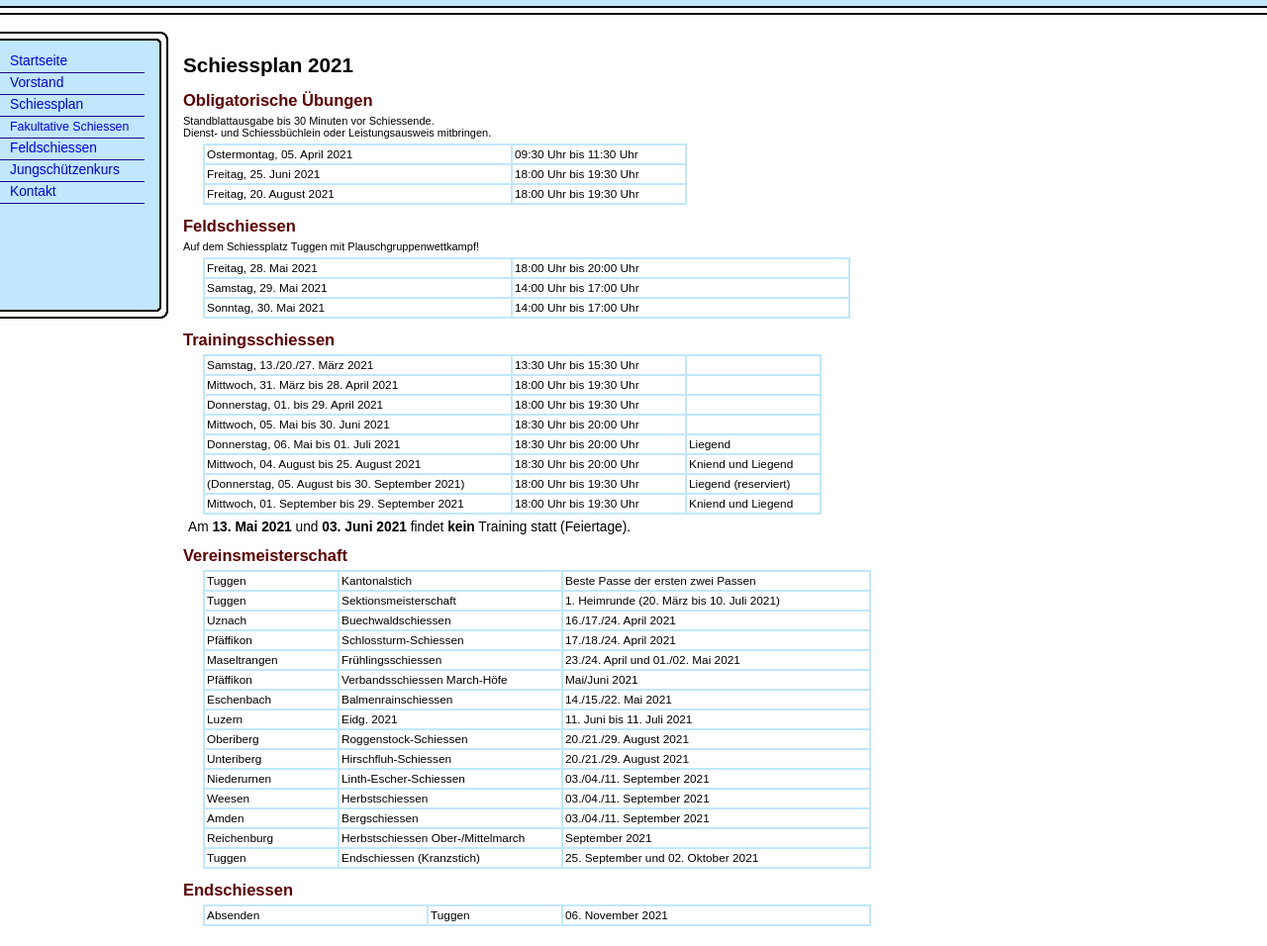
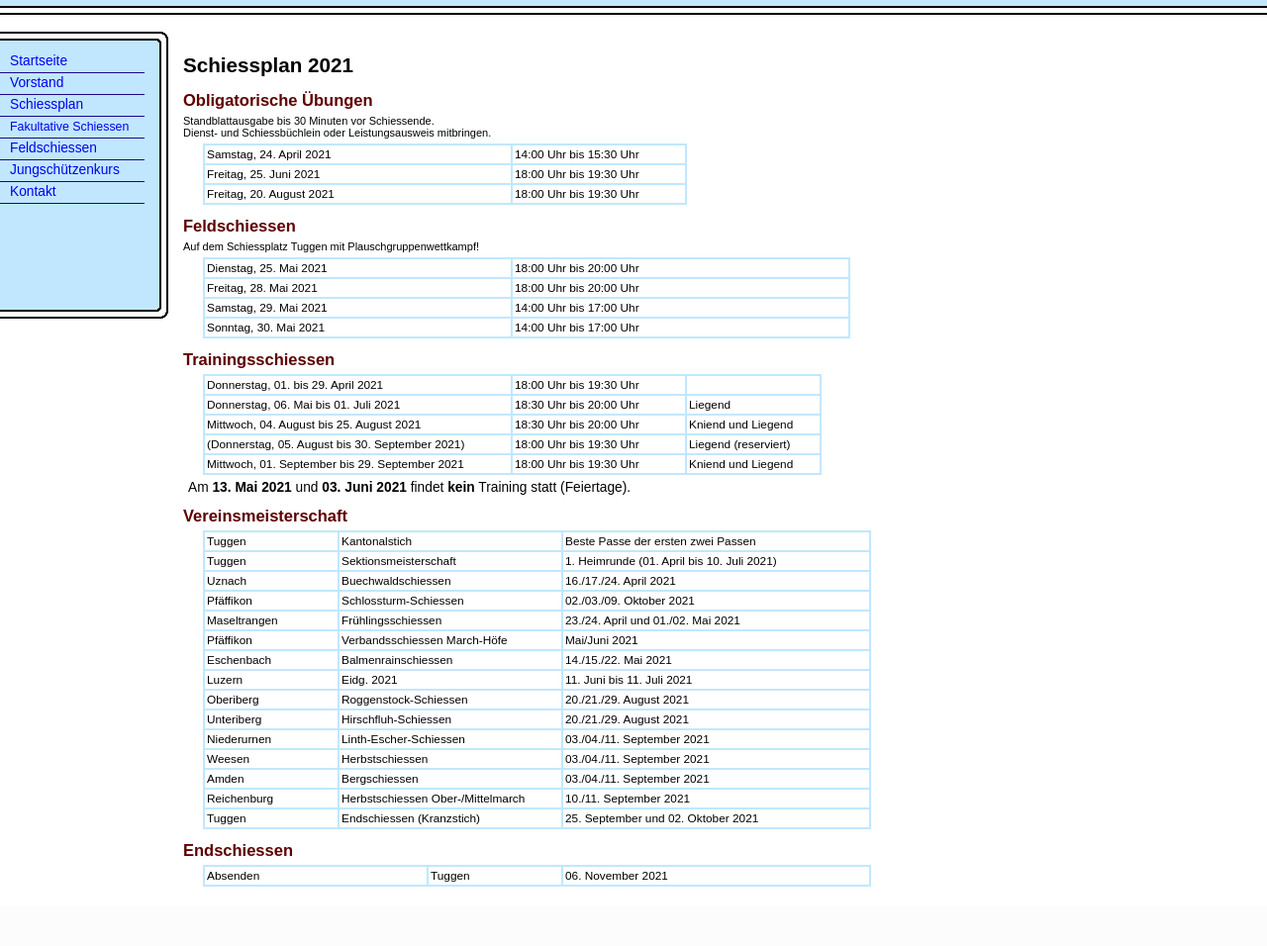
Before and after one commit to mjanser/sg-tuggen-website, a Symfony app: template templates/schiessplan.html.twig in a window 1280 px wide. Shown: the part 98-1054 px from the top of the page at 99% size. After the commit the page ends 994 px from the top, so only its background shows below. Run offline with Twig, Linux system fonts and the light colour scheme; the template is opened without the code that fills it, so the values that code supplies are empty; some libraries are stand-ins or nearby versions.

Commit message:
Flyer + adjustments to Schiessplan

```diff
--- a/templates/schiessplan.html.twig
+++ b/templates/schiessplan.html.twig
@@ -10,8 +10,8 @@
     Dienst- und Schiessbüchlein oder Leistungsausweis mitbringen.</div>
     <table id="t_obli" summary="Obligatorische Übungen">
     <tr class="datetime">
-        <td class="date">Ostermontag, 05. April 2021</td>
-        <td class="time">09:30 Uhr bis 11:30 Uhr</td>
+        <td class="date">Samstag, 24. April 2021</td>
+        <td class="time">14:00 Uhr bis 15:30 Uhr</td>
     </tr>
     <tr class="datetime">
         <td class="date">Freitag, 25. Juni 2021</td>
@@ -27,10 +27,10 @@
     <h2>Feldschiessen</h2>
     <div class="description">Auf dem Schiessplatz Tuggen mit Plauschgruppenwettkampf!<br /></div>
     <table id="t_feld" summary="Feldschiessen">
-    {#}<tr class="datetime">
-        <td class="date">Montag, 29. Juni 2021</td>
+    <tr class="datetime">
+        <td class="date">Dienstag, 25. Mai 2021</td>
         <td class="time-big">18:00 Uhr bis 20:00 Uhr</td>
-    </tr>#}
+    </tr>
     <tr>
         <td class="date">Freitag, 28. Mai 2021</td>
         <td class="time-big">18:00 Uhr bis 20:00 Uhr</td>
@@ -49,23 +49,8 @@
     <h2>Trainingsschiessen</h2>
     <table id="t_ueb" summary="Übungsschiessen">
     <tr class="datetime">
-        <td class="date">Samstag, 13./20./27. März 2021</td>
-        <td class="time">13:30 Uhr bis 15:30 Uhr</td>
-        <td class="position"></td>
-    </tr>
-    <tr class="datetime">
-        <td class="date">Mittwoch, 31. März bis 28. April 2021</td>
-        <td class="time">18:00 Uhr bis 19:30 Uhr</td>
-        <td class="position"></td>
-    </tr>
-    <tr class="datetime">
         <td class="date">Donnerstag, 01. bis 29. April 2021</td>
         <td class="time">18:00 Uhr bis 19:30 Uhr</td>
-        <td class="position"></td>
-    </tr>
-    <tr class="datetime">
-        <td class="date">Mittwoch, 05. Mai bis 30. Juni 2021</td>
-        <td class="time">18:30 Uhr bis 20:00 Uhr</td>
         <td class="position"></td>
     </tr>
     <tr class="datetime">
@@ -104,7 +89,7 @@
         <!--<td class="cup"></td>-->
         <td class="location">Tuggen</td>
         <td class="shooting">Sektionsmeisterschaft</td>
-        <td class="date">1. Heimrunde (20. März bis 10. Juli 2021)</td>
+        <td class="date">1. Heimrunde (01. April bis 10. Juli 2021)</td>
     </tr>
     <tr class="datetime">
         <!--<td class="cup"></td>-->
@@ -116,7 +101,7 @@
         <!--<td class="cup"></td>-->
         <td class="location">Pfäffikon</td>
         <td class="shooting">Schlossturm-Schiessen</td>
-        <td class="date">17./18./24. April 2021</td>
+        <td class="date">02./03./09. Oktober 2021</td>
     </tr>
     <tr class="datetime">
         <!--<td class="cup"></td>-->
@@ -176,7 +161,7 @@
         <!--<td class="cup"></td>-->
         <td class="location">Reichenburg</td>
         <td class="shooting">Herbstschiessen Ober-/Mittelmarch</td>
-        <td class="date">September 2021</td>
+        <td class="date">10./11. September 2021</td>
     </tr>
     <tr class="datetime">
         <!--<td class="cup"></td>-->
```
Also changed, not shown: templates/home.html.twig (+8 -0 lines).
